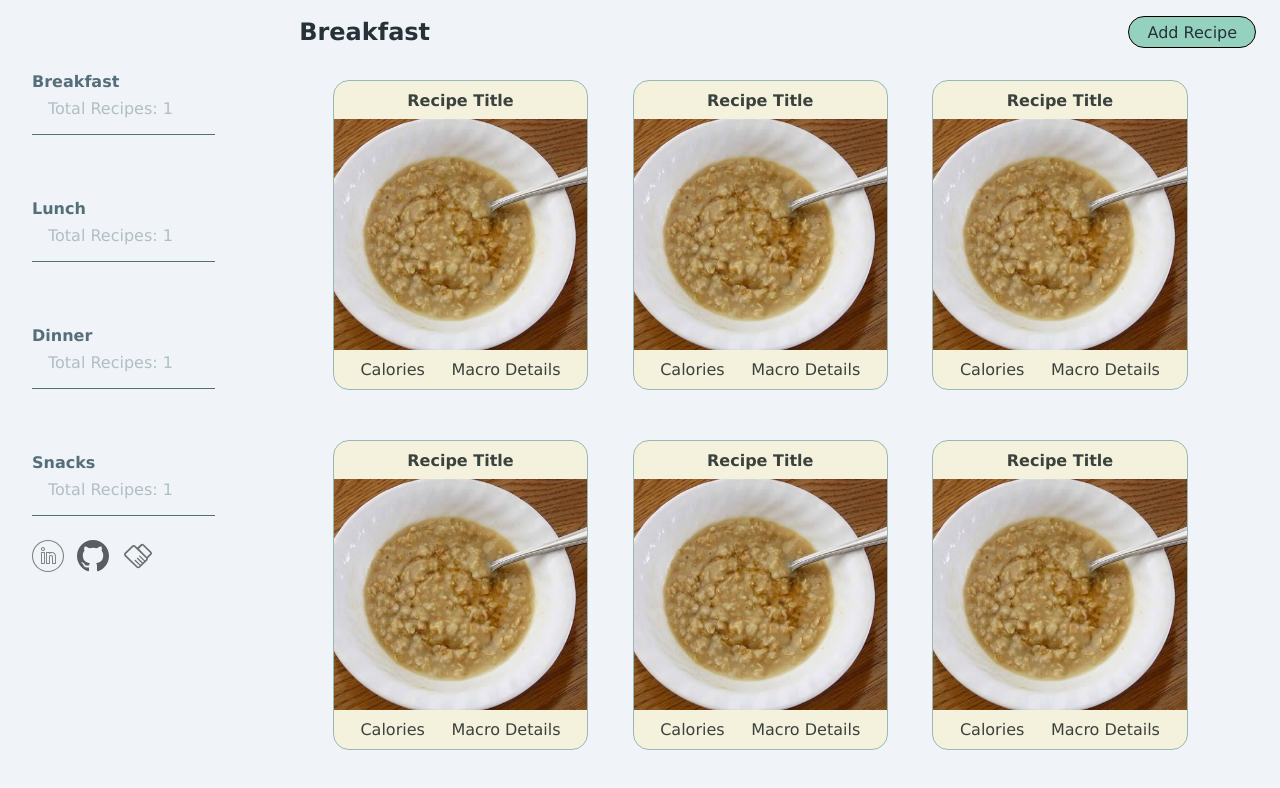
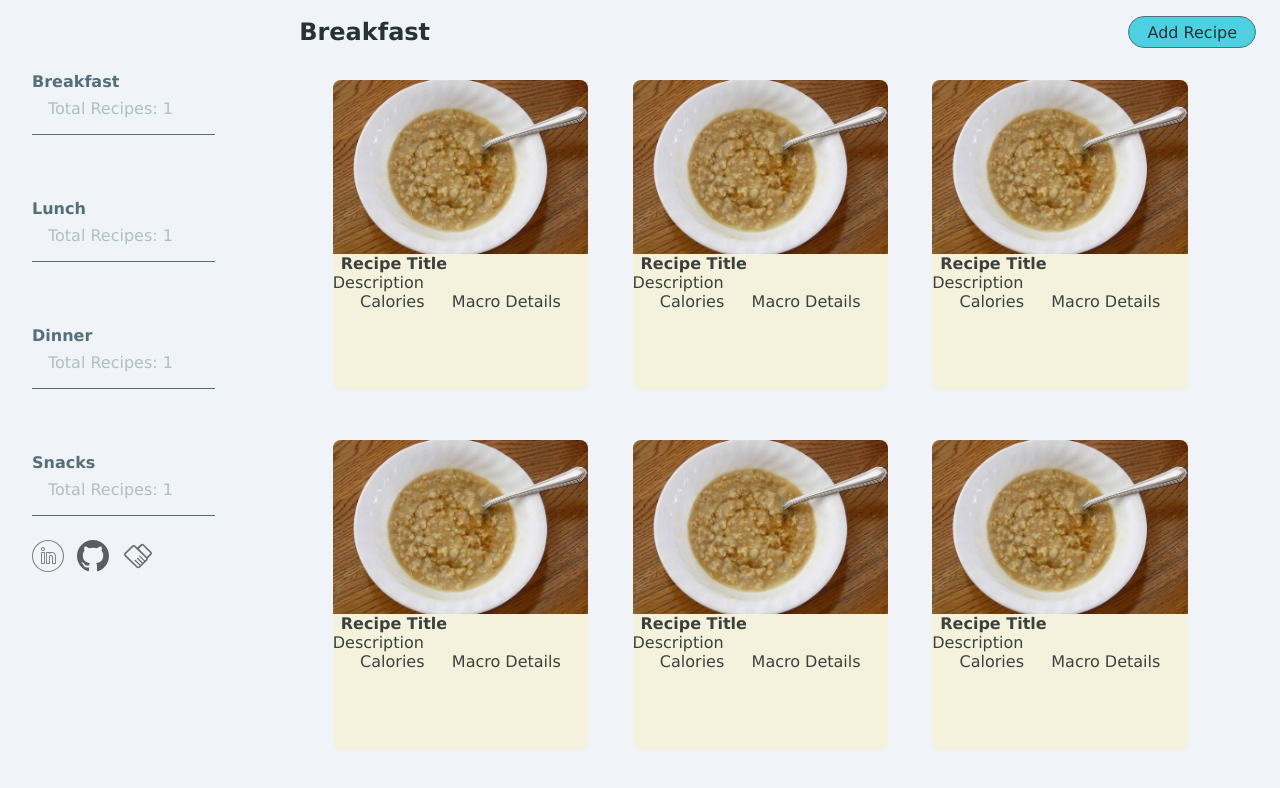
Before and after one commit to Chris-Loza/recipe-book, a React (Vite) app: page / in a window 1280 px wide. Shown: the top 788 px of the page. Built offline with nearby package versions, Linux system fonts and the light colour scheme.

Commit message:
did some card styling.

```diff
--- a/src/App.jsx
+++ b/src/App.jsx
@@ -1,13 +1,14 @@
 import "./App.css";
 import Homepage from "./Components/Homepage/Homepage";
+import { GlobalProvider } from "./Library/globalContext";
 
 function App() {
   return (
-    <>
+    <GlobalProvider>
       <div className="mainContainer">
         <Homepage />
       </div>
-    </>
+    </GlobalProvider>
   );
 }
 
--- a/src/Components/Homepage/Homepage.jsx
+++ b/src/Components/Homepage/Homepage.jsx
@@ -1,18 +1,19 @@
 import "./homepage.css";
 import TimeOfDay from "../TimeOfDay/TimeOfDay";
 import RecipeCard from "../RecipeCard/RecipeCard";
-import { useState } from "react";
+import { useContext, useState } from "react";
+import { GlobalContext } from "../../Library/globalContext";
 
 const Homepage = () => {
-  const [timeOfDay, setTimeOfDay] = useState("Breakfast");
+  const { timeOfDay, setTimeOfDay } = useContext(GlobalContext)
 
   return (
     <div className="homepageContainer">
       <div className="timeOfDayContainer">
-        <TimeOfDay timeOfDay={"Breakfast"} recipeCount={1} />
-        <TimeOfDay timeOfDay={"Lunch"} recipeCount={1} />
-        <TimeOfDay timeOfDay={"Dinner"} recipeCount={1} />
-        <TimeOfDay timeOfDay={"Snacks"} recipeCount={1} />
+        <TimeOfDay timeOfDayProp={"Breakfast"} recipeCount={1} />
+        <TimeOfDay timeOfDayProp={"Lunch"} recipeCount={1} />
+        <TimeOfDay timeOfDayProp={"Dinner"} recipeCount={1} />
+        <TimeOfDay timeOfDayProp={"Snacks"} recipeCount={1} />
         <div className="myLinks">
           <div className="linkedIn">
             <img src="../../../images/LinkedIn.svg" alt="LinkedIn Icon" />
--- a/src/Components/Homepage/homepage.css
+++ b/src/Components/Homepage/homepage.css
@@ -86,13 +86,14 @@
             }
 
             .addRecipeModalContainer {
-                background-color: var(--accent-color);
+                background-color: #4DD0E1;
                 position: absolute;
                 display: flex;
                 left: 85%;
                 width: 8rem;
                 height: 2rem;
-                border: 1px solid black;
+                border: 1px solid #546E7A;
+                color: #263238;
                 justify-content: center;
                 align-items: center;
                 border-radius: 1rem;
--- a/src/Components/RecipeCard/RecipeCard.jsx
+++ b/src/Components/RecipeCard/RecipeCard.jsx
@@ -4,17 +4,25 @@ import "./recipeCard.css";
 const RecipeCard = () => {
   return (
     <div className="recipeCard">
-      <div className="recipeTitle">
-        <h1>Recipe Title</h1>
-      </div>
       <div className="recipeImg">
         <div className="imageContainer">
-          <img src="../../../images/PBHoneyOatmeal.jpg" alt="Peanut Butter Oatmeal" />
+          <img
+            src="../../../images/PBHoneyOatmeal.jpg"
+            alt="Peanut Butter Oatmeal"
+          />
         </div>
       </div>
-      <div className="recipeQuickInfo">
-        <p>Calories</p>
-        <p>Macro Details</p>
+      <div className="recipeInfo">
+        <div className="recipeTitle">
+          <h1>Recipe Title</h1>
+        </div>
+        <div className="recipeQuickInfo">
+          <div className="recipeDescription">Description</div>
+          <div className="recipeQuickNutrients">
+            <p>Calories</p>
+            <p>Macro Details</p>
+          </div>
+        </div>
       </div>
     </div>
   );
--- a/src/Components/RecipeCard/recipeCard.css
+++ b/src/Components/RecipeCard/recipeCard.css
@@ -1,29 +1,20 @@
 .recipeCard {
-    border: 1px solid #97B9B5;
     background-color: #F4F2DD;
     max-width: 90%;
     max-height: 90%;
-    border-radius: 1rem;
+    border-radius: 0.5rem;
     display: flex;
     flex-direction: column;
     color: #3B413C;
 
-    .recipeTitle {
-        /* border-bottom: 1px solid black; */
+    .recipeImg {
         flex: 1;
-        display: flex;
-        border-top-left-radius: 1rem;
-        border-top-right-radius: 1rem;
-        align-items: center;
-        justify-content: center;
-    }
-
-    .recipeImg {
-        flex: 6;
         display: flex;
 
         .imageContainer {
             img {
+                border-top-left-radius: 0.5rem;
+                border-top-right-radius: 0.5rem;
                 width: 100%;
                 height: 100%;
                 object-fit: cover;
@@ -31,10 +22,27 @@
         }
     }
 
-    .recipeQuickInfo {
+    .recipeInfo {
         display: flex;
-        flex: 1;
-        align-items: center;
-        justify-content: space-evenly;
+        flex-direction: column;
+        flex: 8;
+
+        .recipeTitle {
+            display: flex;
+            padding-left: 0.5rem;
+            align-items: center;
+
+        }
+
+        .recipeQuickInfo {
+            display: flex;
+            flex-direction: column;
+
+            .recipeQuickNutrients {
+                display: flex;
+                justify-content: space-evenly;
+                padding: 0rem;
+            }
+        }
     }
 }
--- a/src/Components/TimeOfDay/TimeOfDay.jsx
+++ b/src/Components/TimeOfDay/TimeOfDay.jsx
@@ -1,9 +1,17 @@
+import { useContext } from "react";
 import "./timeOfDay.css";
+import { GlobalContext } from "../../Library/globalContext";
 
-const TimeOfDay = ({ timeOfDay, recipeCount }) => {
+const TimeOfDay = ({ timeOfDayProp, recipeCount }) => {
+  const { timeOfDay, setTimeOfDay } = useContext(GlobalContext);
+
+  const handleTimeOfDay = () => {
+    setTimeOfDay(timeOfDayProp);
+  };
+
   return (
     <div className="timeOfDay">
-      <h1>{timeOfDay}</h1>
+      <h1 onClick={handleTimeOfDay}>{timeOfDayProp}</h1>
       <p>Total Recipes: {recipeCount}</p>
       <div className="bottomBorder"></div>
     </div>
--- /dev/null
+++ b/src/Library/globalContext.jsx
@@ -0,0 +1,20 @@
+import { createContext, useState } from "react";
+
+// Create the context
+export const GlobalContext = createContext();
+
+// Create the provider component
+export const GlobalProvider = ({ children }) => {
+  const [timeOfDay, setTimeOfDay] = useState("Breakfast");
+
+  return (
+    <GlobalContext.Provider
+      value={{
+        timeOfDay,
+        setTimeOfDay,
+      }}
+    >
+      {children}
+    </GlobalContext.Provider>
+  );
+};
```
